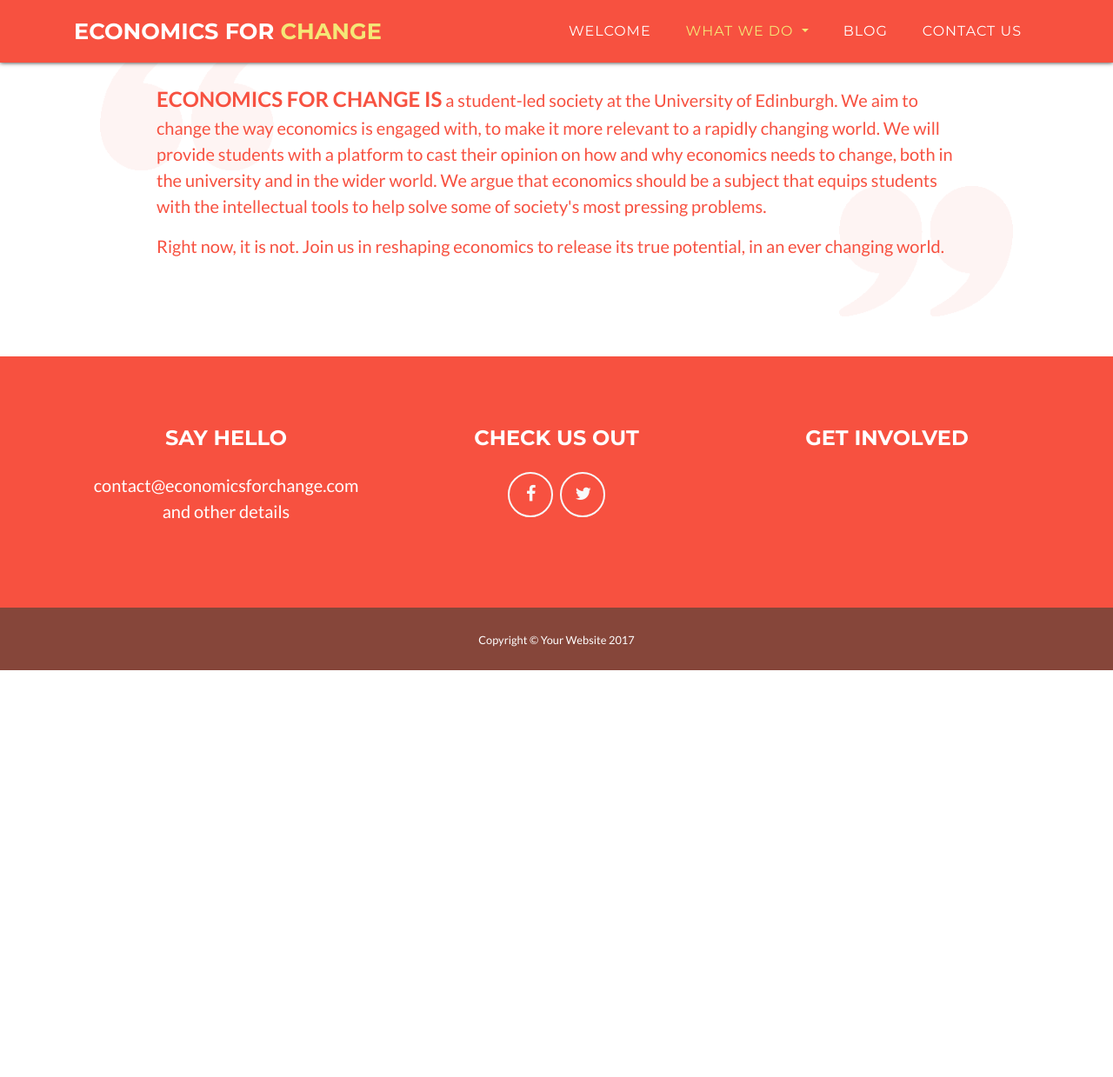
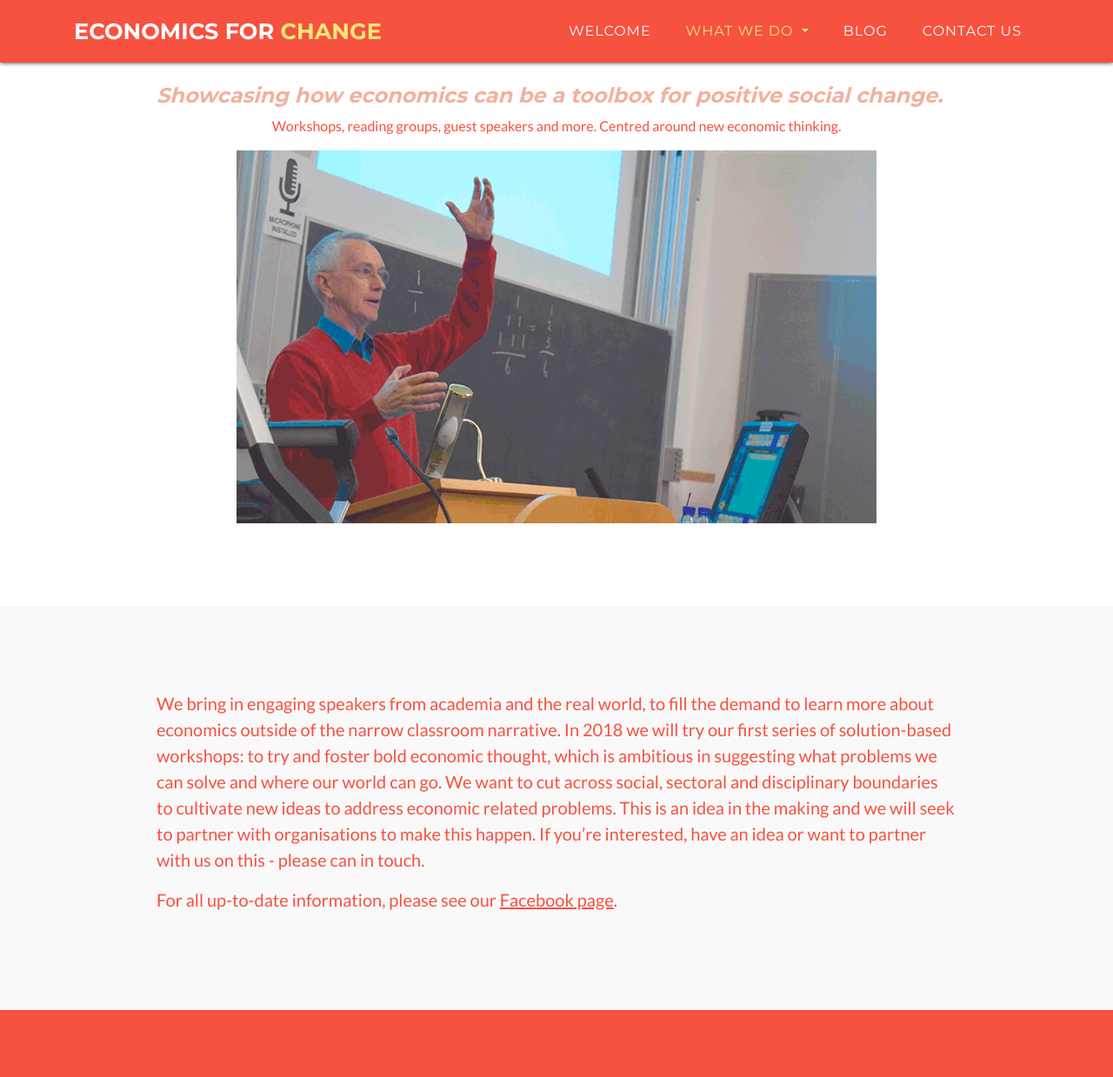
Before and after one commit to fredbeast/fredbeast.github.io, a website: page events.html in a window 1280 px wide. Shown: the top 1239 px of the page at 87% size. Before the commit the page ends 800 px from the top, so only its background shows below. Drawn offline with Linux system fonts and the light colour scheme.

Commit message:
maintenance

```diff
--- a/css/main.css
+++ b/css/main.css
@@ -195,11 +195,13 @@ header.masthead span {
 .quote-right {
   bottom:-50px;
   right:-50px;
-
 }
 .quote-text {
   position: relative;
   z-index:1;
+}
+.quote-color {
+  color: #f1b19f;
 }
 #trio {
   text-align: center;
--- a/events.html
+++ b/events.html
@@ -63,19 +63,32 @@
     </nav>
 
 
-    <!-- The Pitch Section -->
-    <section class="bg-primary " id="pitch">
+    <section class="bg-primary">
 
       <div class="container">
         <div class="row">
+          <div class="col-lg-10 offset-lg-1">
+
+            <h4 class="quote-color"><i>Showcasing how economics can be a toolbox for positive social change.</i></h4>
+            <p class="text-center">
+              Workshops, reading groups, guest speakers and more.
+              Centred around new economic thinking.
+            </p>
+            <img src="img/events.gif" class="mx-auto d-block" width="80%">
+          </div>
+        </div>
+      </div>
+    </section>
+    <section class="bg-tertiary">
+      <div class="container">
+        <div class="row">
           <div class="col-lg-10 offset-1 wow fadeIn" data-wow-delay="1s">
-            <img class="quote quote-left" src="./img/left-quote.png">
-            <img class="quote quote-right" src="./img/right-quote.png">
-            <p class="lead quote-text">
-              <span>ECONOMICS FOR CHANGE IS</span> a student-led society at the University of Edinburgh. We aim to change the way economics is engaged with, to make it more relevant to a rapidly changing world. We will provide students with a platform to cast their opinion on how and why economics needs to change, both in the university and in the wider world. We argue that economics should be a subject that equips students with the intellectual tools to help solve some of society's most pressing problems.
+            <p class="lead">
+              We bring in engaging speakers from academia and the real world, to fill the demand to learn more about economics outside of the narrow classroom narrative.
+              In 2018 we will try our first series of solution-based workshops: to try and foster bold economic thought, which is ambitious in suggesting what problems we can solve and where our world can go. We want to cut across social, sectoral and disciplinary boundaries to cultivate new ideas to address economic related problems. This is an idea in the making and we will seek to partner with organisations to make this happen. If you’re interested, have an idea or want to partner with us on this - please can in touch.
             </p>
-            <p class="lead quote-text">
-              Right now, it is not.  Join us in reshaping economics to release its true potential, in an ever changing world.
+            <p class="lead">
+              For all up-to-date information, please see our <u><a href="https://www.facebook.com/pg/EdinburghUniversitySocietyForEconomicPluralism/">Facebook page</a></u>.
             </p>
           </div>
         </div>
```
Also changed, not shown: blog.html (+3 -3 lines), contact.html (+3 -3 lines), curriculum.html (+2 -2 lines), index.html (+9 -10 lines), reading.html (+2 -2 lines), img/events.gif (added).
